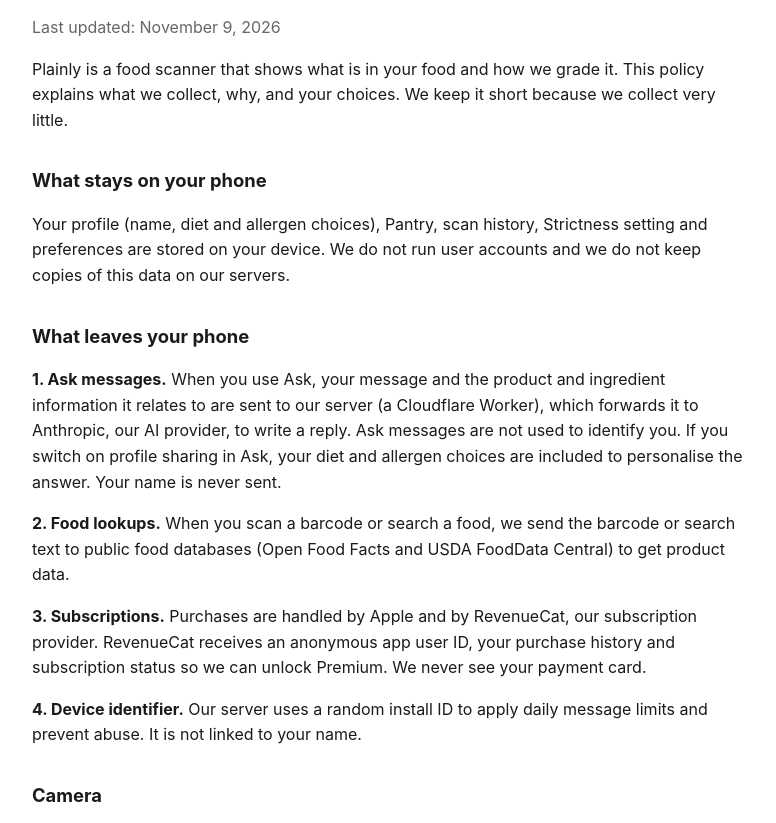
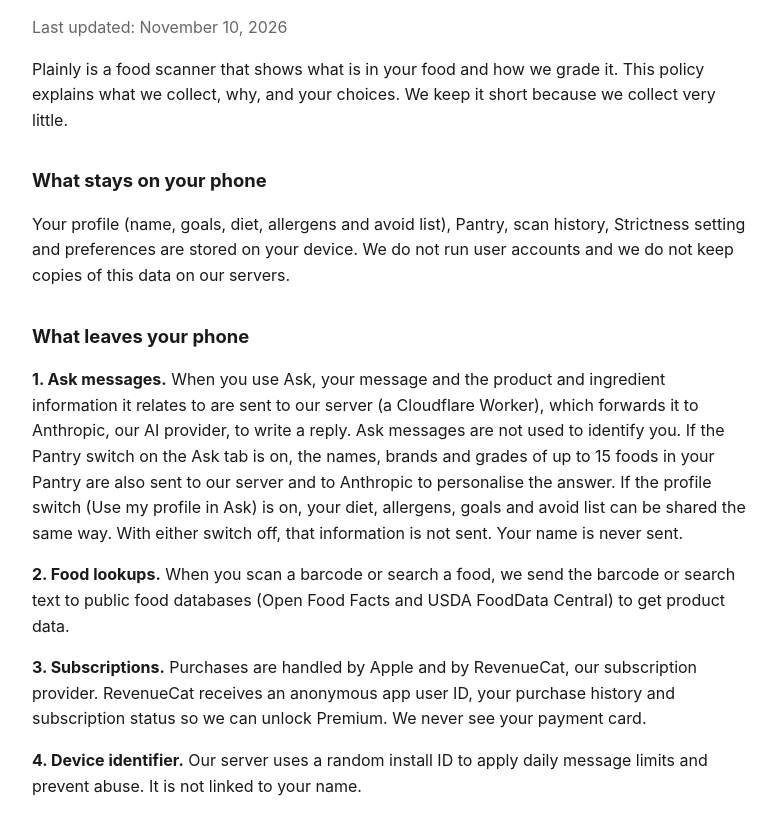
Before and after one commit to robertlycoudes-spec/plainly-legal, a plain HTML site: page privacy.html in a window 1280 px wide. Shown: the part 89-912 px from the top of the page, without its empty margins (248-1024 px from the left). Drawn offline with Linux system fonts and the light colour scheme.

Commit message:
Privacy policy: camera photo wording, Pantry and profile sharing in Ask, update date

```diff
--- a/privacy.html
+++ b/privacy.html
@@ -1,19 +1,19 @@
 <!doctype html><html lang="en"><head><meta charset="utf-8"><meta name="viewport" content="width=device-width,initial-scale=1"><title>Plainly Privacy Policy</title><style>body{font:16px/1.6 -apple-system,system-ui,sans-serif;max-width:720px;margin:0 auto;padding:24px 16px;color:#1a1a1a}h1{font-size:1.7rem}h2{font-size:1.15rem;margin-top:1.8em}a{color:#2f6b3a}.muted{color:#666}@media(prefers-color-scheme:dark){body{background:#111;color:#eee}.muted{color:#aaa}a{color:#8fd19e}}</style></head><body>
 <h1>Plainly Privacy Policy</h1>
-<p class="muted">Last updated: November 9, 2026</p>
+<p class="muted">Last updated: November 10, 2026</p>
 <p>Plainly is a food scanner that shows what is in your food and how we grade it. This policy explains what we collect, why, and your choices. We keep it short because we collect very little.</p>
 
 <h2>What stays on your phone</h2>
-<p>Your profile (name, diet and allergen choices), Pantry, scan history, Strictness setting and preferences are stored on your device. We do not run user accounts and we do not keep copies of this data on our servers.</p>
+<p>Your profile (name, goals, diet, allergens and avoid list), Pantry, scan history, Strictness setting and preferences are stored on your device. We do not run user accounts and we do not keep copies of this data on our servers.</p>
 
 <h2>What leaves your phone</h2>
-<p><b>1. Ask messages.</b> When you use Ask, your message and the product and ingredient information it relates to are sent to our server (a Cloudflare Worker), which forwards it to Anthropic, our AI provider, to write a reply. Ask messages are not used to identify you. If you switch on profile sharing in Ask, your diet and allergen choices are included to personalise the answer. Your name is never sent.</p>
+<p><b>1. Ask messages.</b> When you use Ask, your message and the product and ingredient information it relates to are sent to our server (a Cloudflare Worker), which forwards it to Anthropic, our AI provider, to write a reply. Ask messages are not used to identify you. If the Pantry switch on the Ask tab is on, the names, brands and grades of up to 15 foods in your Pantry are also sent to our server and to Anthropic to personalise the answer. If the profile switch (Use my profile in Ask) is on, your diet, allergens, goals and avoid list can be shared the same way. With either switch off, that information is not sent. Your name is never sent.</p>
 <p><b>2. Food lookups.</b> When you scan a barcode or search a food, we send the barcode or search text to public food databases (Open Food Facts and USDA FoodData Central) to get product data.</p>
 <p><b>3. Subscriptions.</b> Purchases are handled by Apple and by RevenueCat, our subscription provider. RevenueCat receives an anonymous app user ID, your purchase history and subscription status so we can unlock Premium. We never see your payment card.</p>
 <p><b>4. Device identifier.</b> Our server uses a random install ID to apply daily message limits and prevent abuse. It is not linked to your name.</p>
 
 <h2>Camera</h2>
-<p>The camera is used only to scan barcodes and read ingredient lists. Images are processed to read text and are not stored or sent to us.</p>
+<p>The camera is used only to scan barcodes and read ingredient lists. Images are read on your phone. A scan photo may be kept on your phone only, and is never sent to us.</p>
 
 <h2>What we do not do</h2>
 <p>We do not sell your data. We do not track you across other companies' apps or websites. We do not use advertising SDKs.</p>
```
